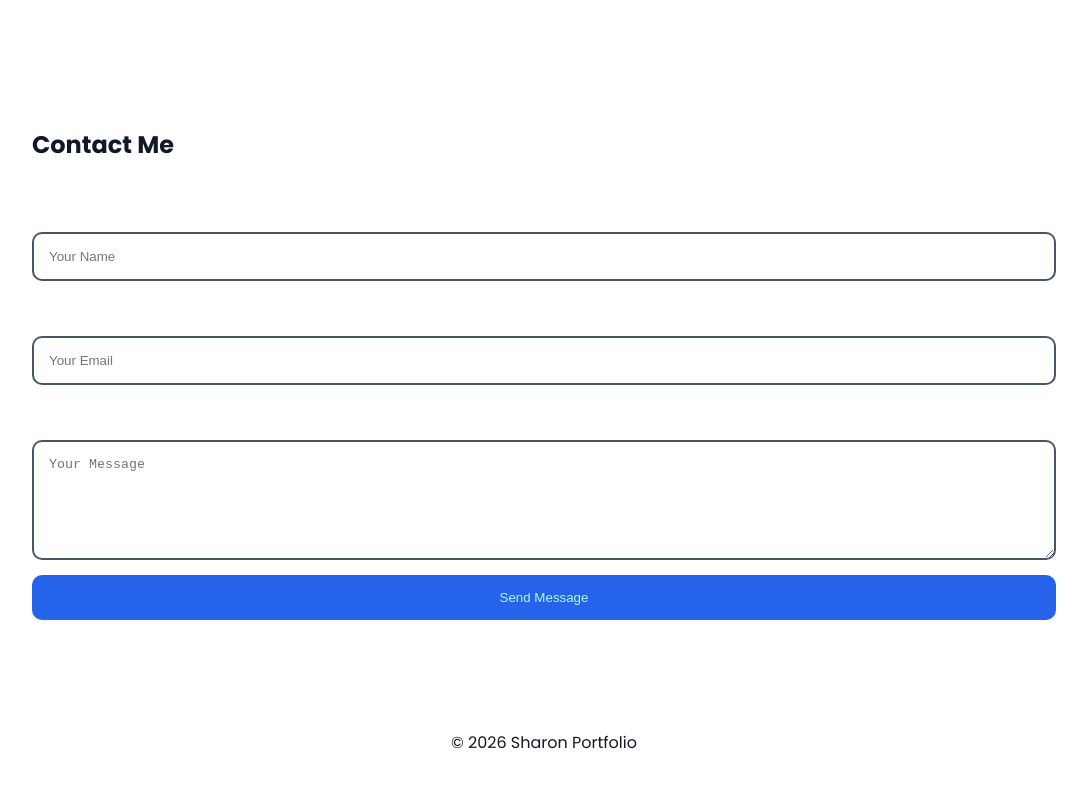
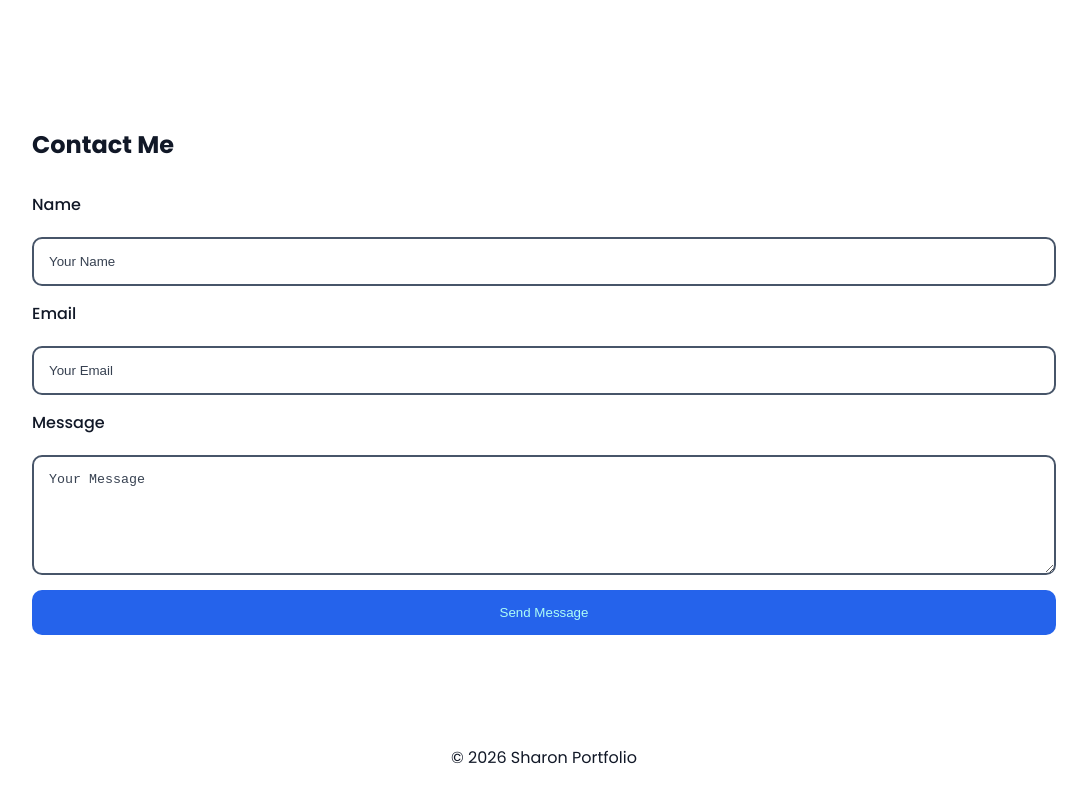
Before and after one commit to Sharoncardo/responsive-portfolio, a plain HTML site: page index.html in a window 1280 px wide. Shown: the part 3039-3839 px from the top of the page, without its empty margins (96-1183 px from the left). Drawn offline with Linux system fonts and the light colour scheme.

Commit message:
fixed form issues

```diff
--- a/css/style.css
+++ b/css/style.css
@@ -151,8 +151,15 @@ textarea{
 padding:15px;
 border:2px solid #475569;
 border-radius:10px;
-color: #cbd5e1;
+color: #111827;
+background: #ffffff;
 }
+input::placeholder,
+textarea::placeholder{
+    color: #374151;
+    opacity: 1;
+}
+
 
 textarea{
 height:120px;
@@ -191,6 +198,9 @@ margin:15px 0;
 label{
     color:#ffffff;
     font-weight: 500;
+    display: block;
+    margin-bottom: 5px;
+    color: var(--text);
 }
 
 .project-card h4{
```
